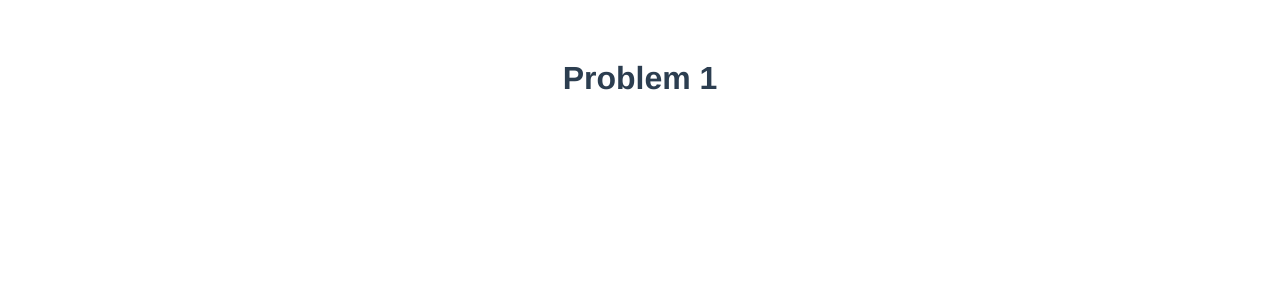
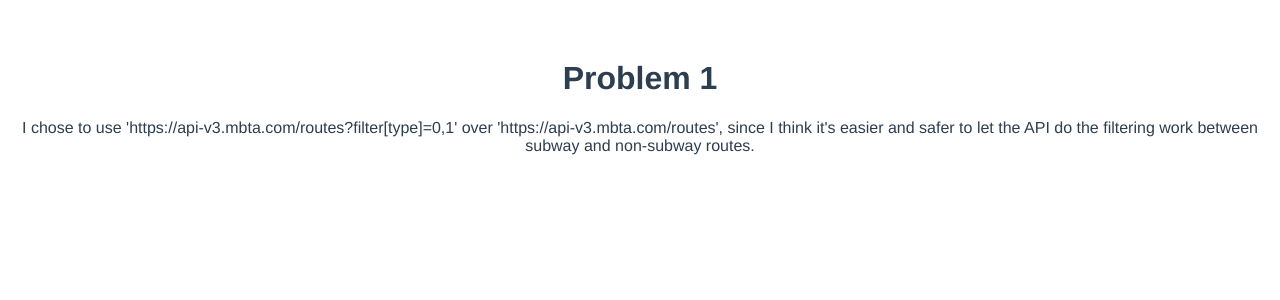
Before and after one commit to myessail/mbta-broad, a Vue app: page / in a window 1280 px wide. Shown: the top 300 px of the page. Built offline with nearby package versions, Linux system fonts and the light colour scheme; no server answers.

Commit message:
add explanation

```diff
--- a/src/components/ProblemOne.vue
+++ b/src/components/ProblemOne.vue
@@ -4,8 +4,11 @@
       <h1>Problem 1</h1>
     </div>
     <div id="p1-answer">
-      <p>{{ lines }}</p>
-      <p></p>
+      <h5>{{ lines }}</h5>
+      <p>
+        I chose to use 'https://api-v3.mbta.com/routes?filter[type]=0,1' over 'https://api-v3.mbta.com/routes',
+        since I think it's easier and safer to let the API do the filtering work between subway and non-subway routes.
+      </p>
     </div>
   </div>
 </template>
```
